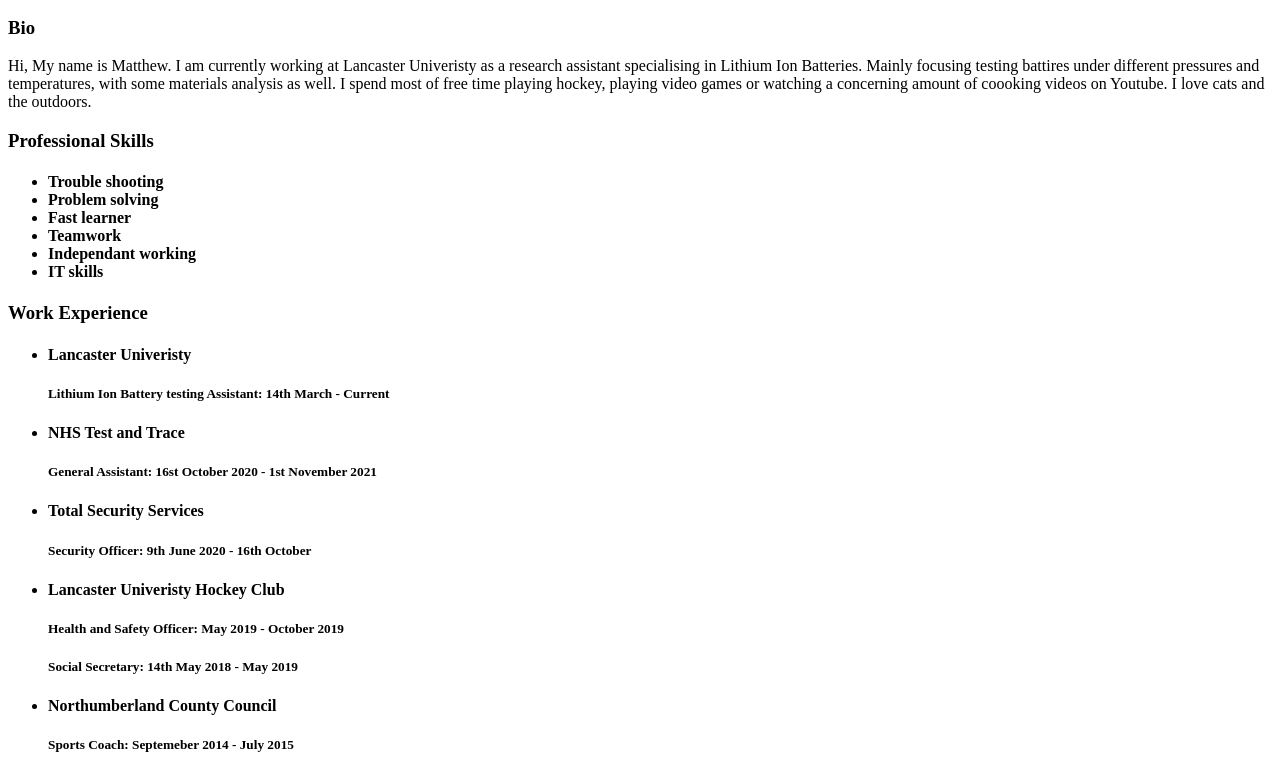
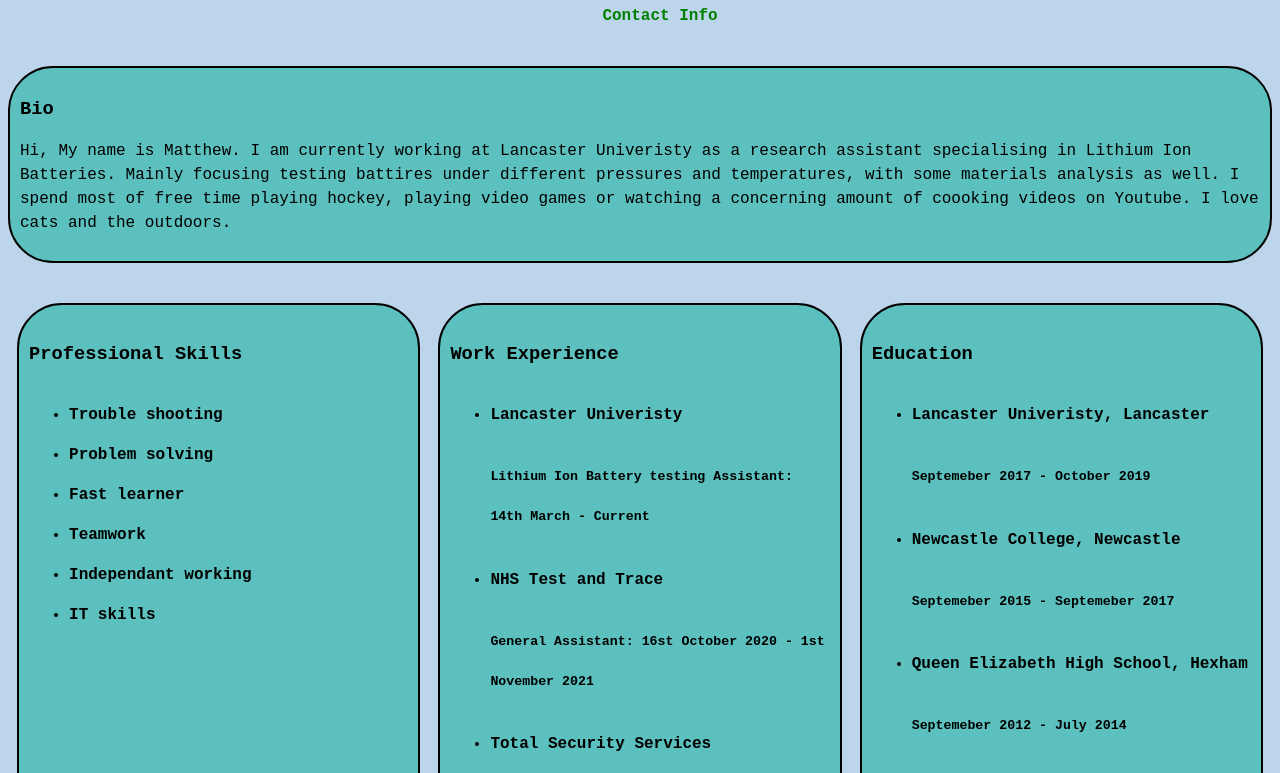
Before and after one commit to mdavey20/html_MatthewDavey, a plain HTML site: page index.html in a window 1280 px wide. Shown: the part 147-920 px from the top of the page. Drawn offline with Linux system fonts and the light colour scheme.

Commit message:
Add files via upload

```diff
--- a/index.html
+++ b/index.html
@@ -5,7 +5,7 @@
     <meta http-equiv="X-UA-Compatible" content="IE=edge">
     <meta name="viewport" content="width=device-width, initial-scale=1.0">
     <title>My Website</title>
-    <link rel=“stylesheet” type=“text/css” href=“styles.css”>
+    <link rel="stylesheet" href="/style.css" />
 </head>
 <body>
    <main>
```
